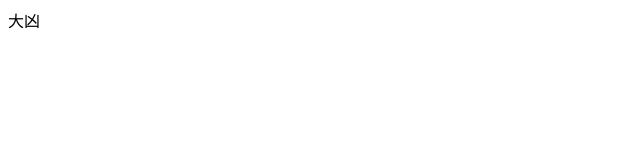
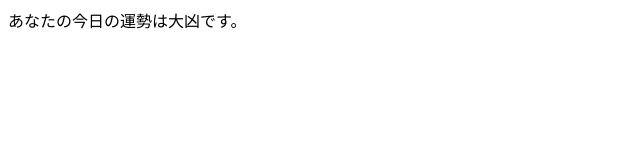
Before and after one commit to rodasha/omikuzi, a plain HTML site: page index.html in a window 1280 px wide. Shown: the whole page, without its empty margins (0-640 px from the left). Drawn offline with Linux system fonts and the light colour scheme.

Commit message:
Update index.html

```diff
--- a/index.html
+++ b/index.html
@@ -7,7 +7,7 @@
     <script>
       var arr=['大吉','吉','中吉','小吉','末吉','凶','大凶'];
       var num=Math.floor(Math.random()*arr.length);
-document.write(arr[num]);
+      document.write("あなたの今日の運勢は"+arr[num]+"です。");
     </script>
   </body>
 </html>
```
Lines whose indentation alone changed are shown as unchanged.
